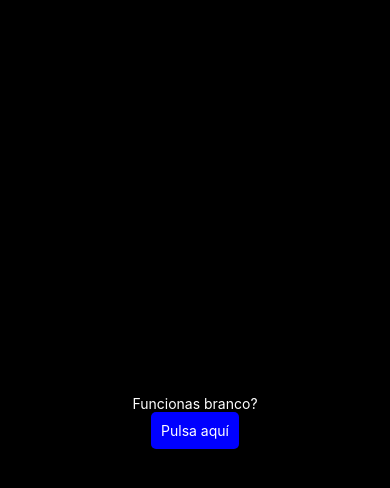
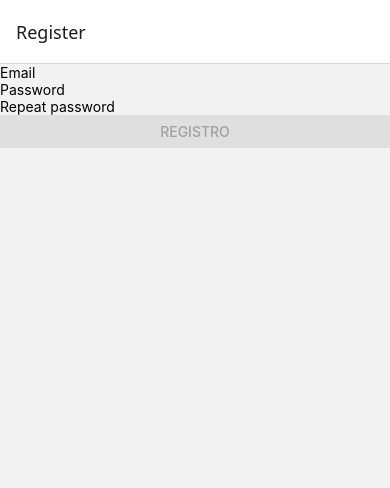
Before and after one commit to Balexo/libreria-f, a React Native app: screen /Register in a window 390 px wide. Shown: the top 488 px of the page. Built offline with nearby package versions, Linux system fonts and the light colour scheme.

Commit message:
Register working in v-1. Added libraries gesture-handler and reanimated. Basic login added. AuthService added register of user in frontend

```diff
--- a/index.ts
+++ b/index.ts
@@ -1,3 +1,5 @@
+import 'react-native-gesture-handler';
+import 'react-native-reanimated';
 import { registerRootComponent } from 'expo';
 import App from './src/App';
 
--- a/src/App.tsx
+++ b/src/App.tsx
@@ -1,26 +1,25 @@
 import React from 'react';
-import { StatusBar } from 'expo-status-bar';
-import { StyleSheet, Text, View, Pressable } from 'react-native';
-import Constants from 'expo-constants';
 import './firebase';
+import { StyleSheet } from 'react-native';
+import Register from './pages/auth/Resgister';
+import Login from './pages/auth/LoginUser';
+import { NavigationContainer } from '@react-navigation/native';
+import { createStackNavigator } from '@react-navigation/stack';
+
+type RootStackParamList = {
+  Register: undefined;
+  Login: undefined;
+};
+const Stack = createStackNavigator<RootStackParamList>();
 
 const App: React.FC = () => {
   return (
-    <View style={styles.container}>
-      <StatusBar style="light" />
-      <Text style={{ color: 'white' }}>Funcionas branco?</Text>
-      <Pressable
-        onPress={() => alert('Ola')}
-        style={({ pressed }) => ({
-          backgroundColor: pressed ? 'red' : 'blue',
-          fontSize: pressed ? 32 : 16,
-          padding: 10,
-          borderRadius: 5,
-        })}
-      >
-        <Text style={{ color: 'white' }}>Pulsa aquí</Text>
-      </Pressable>
-    </View>
+    <NavigationContainer>
+      <Stack.Navigator>
+        <Stack.Screen name="Register" component={Register} />
+        <Stack.Screen name="Login" component={Login} />
+      </Stack.Navigator>
+    </NavigationContainer>
   );
 };
 
--- a/src/pages/auth/AuthService.ts
+++ b/src/pages/auth/AuthService.ts
@@ -5,10 +5,14 @@ import {
   signOut,
   UserCredential,
 } from 'firebase/auth';
+import { getFirestore, setDoc, doc } from 'firebase/firestore';
+
+const db = getFirestore();
 
 export const registerUser = async (
   email: string,
   password: string,
+  uid?: string,
 ): Promise<UserCredential> => {
   try {
     const userCredential = await createUserWithEmailAndPassword(
@@ -16,6 +20,14 @@ export const registerUser = async (
       email,
       password,
     );
+
+    const user = userCredential.user;
+    await setDoc(doc(db, 'users', user.uid), {
+      uid: user.uid,
+      email: user.email,
+      createdAt: new Date(),
+    });
+
     return userCredential;
   } catch (error) {
     console.log('Error al registro de usuario', error);
@@ -23,7 +35,7 @@ export const registerUser = async (
   }
 };
 
-export const signupUser = async (
+export const loginUser = async (
   email: string,
   password: string,
 ): Promise<UserCredential> => {
@@ -48,34 +60,3 @@ export const logOut = async (): Promise<void> => {
     throw error;
   }
 };
-
-// import { client, setAuthorizationHeader, removeAuthorizationHeader } from "../../api/client";
-// import storage from "../../utils/storage";
-
-// export const login = async(email:string, password:string, requestStorage:boolean)=>{
-//     const credentials=  {email, password, requestStorage}
-
-//     return client
-//     .post("user/signup", credentials)
-//     .then({token, username, uid, updatedAt})=>{
-//         if(requestStorage){
-//             storage.set("authToken", token),
-//             storage.set("username", username),
-//             storage.set("uid", uid),
-//             storage.set("updatedAt", updatedAt)
-
-//         }else{
-//             sessionStorage.setItem("token", token)
-//         }
-
-//         if(token){
-//             return{
-//                 user:{
-//                     username: username,
-//                     uid: uid,
-//                     updatedAt: updatedAt,
-//                 }
-//             }
-//         }
-//     }
-// }
--- /dev/null
+++ b/src/pages/auth/LoginUser.tsx
@@ -0,0 +1,35 @@
+import { useState } from "react";
+import { TextInput, View, Button } from "react-native";
+import { loginUser } from "./AuthService";
+
+const Login: React.FC = () => {
+  const [email, setEmail] = useState<string>("");
+  const [password, setPassword] = useState<string>("");
+  const [error, setError] = useState<string | null>(null);
+
+  const handleSignup = async (): Promise<void> => {
+    try {
+      await loginUser(email, password);
+    } catch (error) {
+      setError("Error al registrarse el usuario");
+    }
+  };
+
+  const handlePress: () => void = () => {
+    handleSignup();
+  };
+
+  return (
+    <View>
+      <TextInput placeholder="Email" value={email} onChangeText={setEmail} />
+      <TextInput
+        placeholder="Password"
+        value={password}
+        onChangeText={setPassword}
+      />
+      <Button title="Iniciar sesión" onPress={handlePress} />
+    </View>
+  );
+};
+
+export default Login;
--- a/src/pages/auth/resgister.tsx
+++ b/src/pages/auth/resgister.tsx
@@ -1,20 +1,79 @@
-import { useState } from 'react';
-import { TextInput, View, Button } from 'react-native';
-import { registerUser } from './AuthService';
+import { useEffect, useState } from "react";
+import { TextInput, View, Button, Text } from "react-native";
+import { registerUser } from "./AuthService";
 
-export default function Register() {
-  const [email, setEmail] = useState('');
-  const [password, setPassword] = useState('');
-  const [error, setError] = useState('');
+const Register: React.FC = () => {
+  const [email, setEmail] = useState<string>("");
+  const [password, setPassword] = useState<string>("");
+  const [repeatPassword, setRepeatPassword] = useState<string>("");
+  const [registerDisabled, setRegisterDisabled] = useState(true);
+  const [validationErrors, setValidationErrors] = useState<string[]>([]);
+  const [successRegistration, setSuccesRegistration] = useState<string>("");
 
-  const handleRegister = async () => {
+  const validateEmail = (email: string): boolean => {
+    const emailRegex = /^[a-zA-Z0-9._%+-]+@[a-zA-Z0-9.-]+\.[a-zA-Z]{2,}$/;
+    return emailRegex.test(email);
+  };
+
+  const validatePassword = (password: string): boolean => {
+    const passwordRegex =
+      /^(?=.*[a-z])(?=.*[A-Z])(?=.*\d)(?=.*[@$!%*?&])[A-Za-z\d@$!%*?&]{8,}$/;
+    return passwordRegex.test(password);
+  };
+
+  const validateFields = (): boolean => {
+    const errors: string[] = [];
+
+    if (!validateEmail(email)) {
+      errors.push(
+        "El email no tiene un formato válido. Un formato válido es usuario@email.com",
+      );
+    }
+
+    if (!validatePassword(password)) {
+      errors.push(
+        "La contraseña debe tener al menos 8 caracteres, una mayúscula, una minúscula, un dígito y un carácter especial.",
+      );
+    }
+
+    if (password != repeatPassword) {
+      errors.push("Las contraseñas deben coincidir");
+    }
+    setValidationErrors(errors);
+
+    return errors.length === 0;
+  };
+
+  const handleRegister = async (): Promise<void> => {
+    setValidationErrors([]);
+
+    if (!validateFields()) {
+      return;
+    }
+
     try {
       await registerUser(email, password);
-      console.log('Usuario registrado');
+      setSuccesRegistration("Usuario registrado correctamente");
     } catch (error) {
-      setError('Usuario al registrar usuario');
+      setValidationErrors(["Error al registrar el usuario"]);
     }
   };
+
+  const handlePress: () => void = () => {
+    handleRegister();
+  };
+
+  const checkFields = () => {
+    if (email.trim() && password.trim() && repeatPassword.trim()) {
+      setRegisterDisabled(false);
+    } else {
+      setRegisterDisabled(true);
+    }
+  };
+
+  useEffect(() => {
+    checkFields();
+  }, [email, password, repeatPassword]);
 
   return (
     <View>
@@ -23,8 +82,35 @@ export default function Register() {
         placeholder="Password"
         value={password}
         onChangeText={setPassword}
+        secureTextEntry
       />
-      <Button title="Register" onPress={handleRegister} />
+      <TextInput
+        placeholder="Repeat password"
+        value={repeatPassword}
+        onChangeText={setRepeatPassword}
+        secureTextEntry
+      />
+      <Button
+        title="Registro"
+        disabled={registerDisabled}
+        onPress={handlePress}
+      />
+      {validationErrors.length > 0 && (
+        <View style={{ marginTop: 20 }}>
+          {validationErrors.map((error, index) => (
+            <Text key={index} style={{ color: "red" }}>
+              {error}
+            </Text>
+          ))}
+        </View>
+      )}
+      {successRegistration.length > 0 && (
+        <View style={{ marginTop: 20 }}>
+          <Text style={{ color: "green" }}>{successRegistration}</Text>
+        </View>
+      )}
     </View>
   );
-}
+};
+
+export default Register;
--- a/tsconfig.json
+++ b/tsconfig.json
@@ -8,7 +8,8 @@
     "allowSyntheticDefaultImports": true,
     "esModuleInterop": true,
     "skipLibCheck": true,
-    "forceConsistentCasingInFileNames": true
+    "forceConsistentCasingInFileNames": true,
+    "resolveJsonModule": true
   },
   "extends": "expo/tsconfig.base",
   "exclude": [
```
Also changed, not shown: package.json (+8 -1 lines), src/pages/auth/login.tsx (deleted, +0 -29 lines), 2 other files (tests, documents, lock files or other folders).
